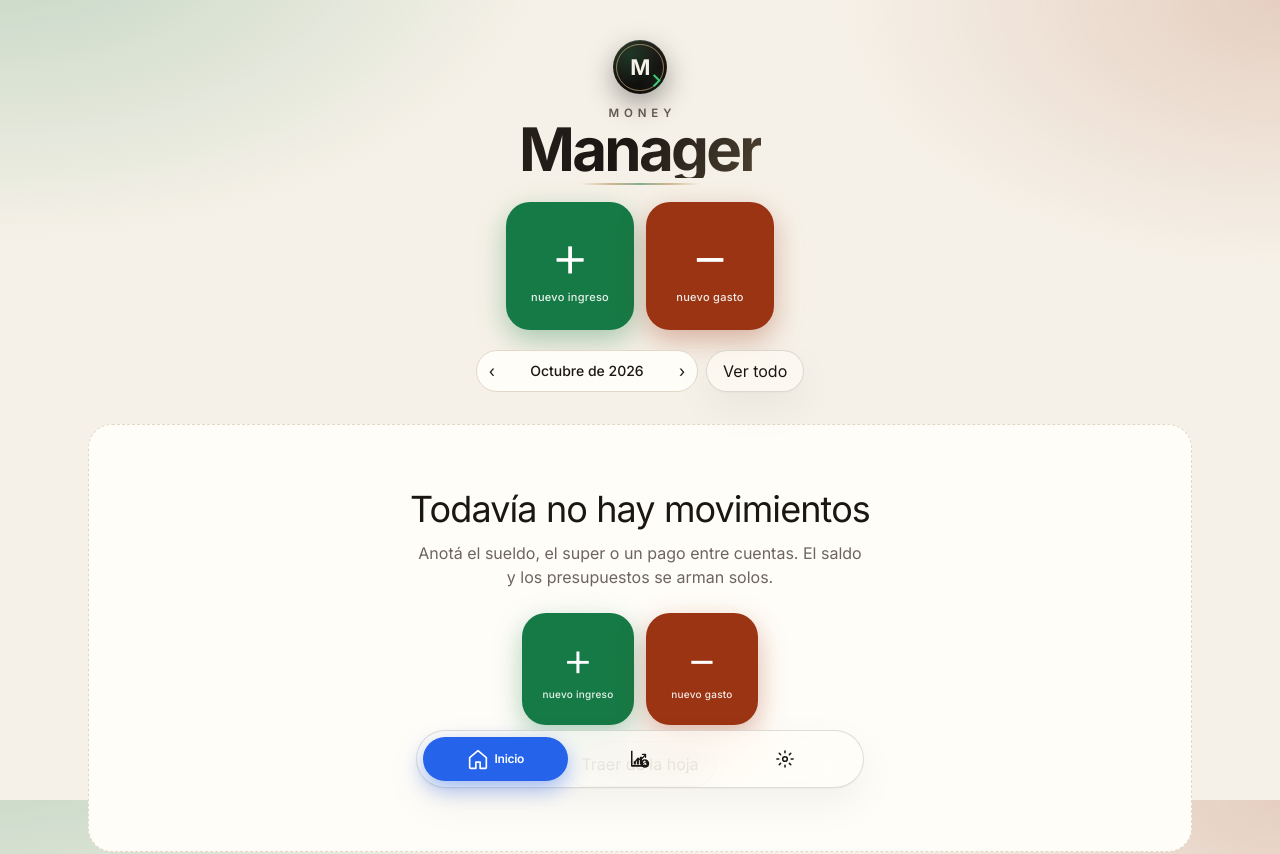
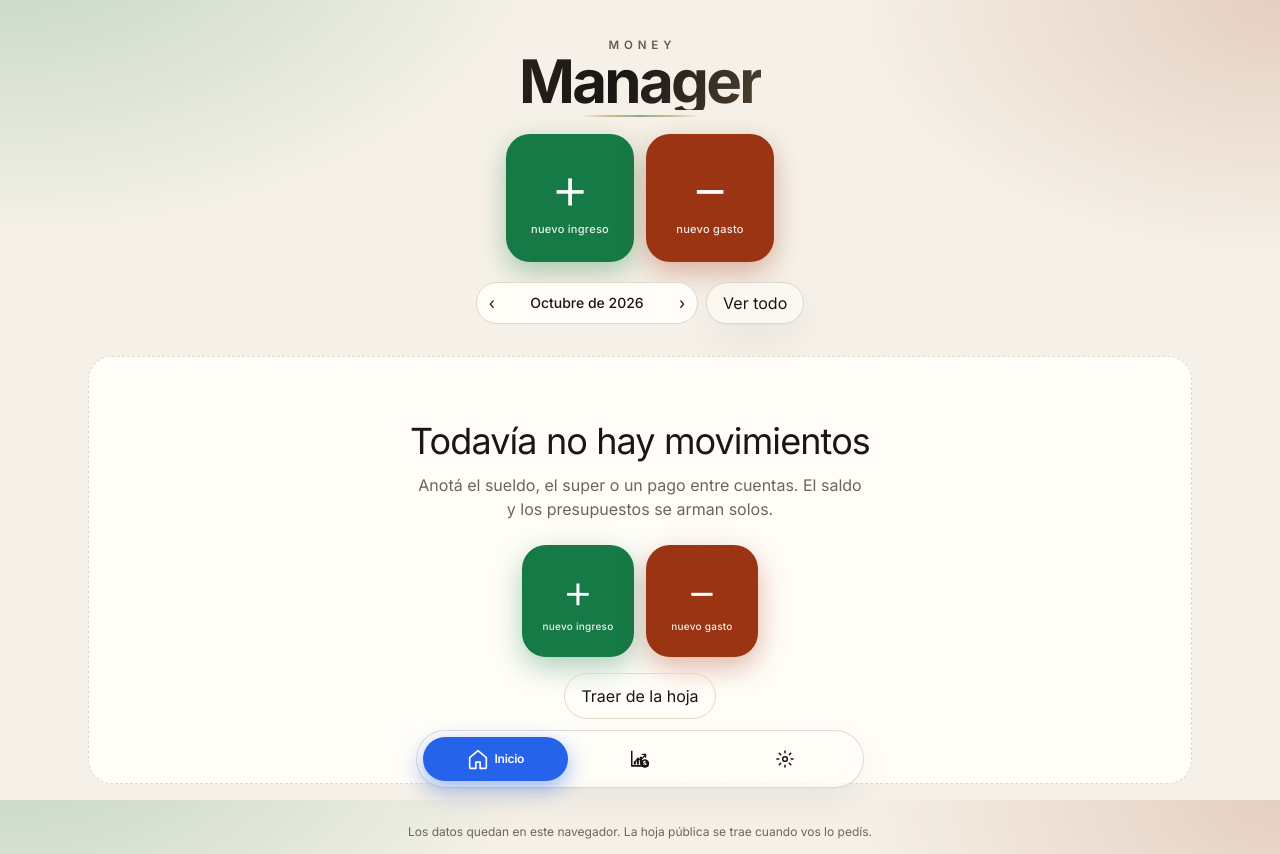
Before and after one commit to feliruiz80-debug/Gastos-app, a Next.js app: page / in a window 1280 px wide. Shown: the top 854 px of the page. Built offline with nearby package versions, Linux system fonts and the light colour scheme.

Commit message:
Saca el logo del encabezado y deja solo el título.
Money Manager queda centrado sin la marca circular.

Co-authored-by: feliruiz80-debug <feliruiz80-debug@users.noreply.github.com>

```diff
--- a/src/app/globals.css
+++ b/src/app/globals.css
@@ -135,65 +135,12 @@ textarea {
   transition: height 700ms cubic-bezier(0.22, 1.2, 0.36, 1);
 }
 
-.brand-lockup {
-  display: flex;
-  flex-direction: column;
-  align-items: center;
-  gap: 0.85rem;
-  text-align: center;
-}
-
-.brand-mark {
-  position: relative;
-  display: grid;
-  place-items: center;
-  width: 3.4rem;
-  height: 3.4rem;
-  border-radius: 999px;
-  background:
-    radial-gradient(circle at 32% 28%, color-mix(in srgb, var(--income) 28%, transparent), transparent 55%),
-    linear-gradient(160deg, #2a241f, #12100e 70%);
-  box-shadow:
-    0 10px 28px rgba(0, 0, 0, 0.35),
-    inset 0 1px 0 rgba(255, 255, 255, 0.12);
-}
-
-.brand-mark-ring {
-  position: absolute;
-  inset: 0.22rem;
-  border-radius: inherit;
-  border: 1.5px solid color-mix(in srgb, #c4a574 80%, transparent);
-  opacity: 0.9;
-}
-
-.brand-mark-letter {
-  position: relative;
-  z-index: 1;
-  font-family: var(--font-display);
-  font-size: 1.35rem;
-  font-weight: 700;
-  letter-spacing: -0.04em;
-  color: #f6f1e8;
-  text-shadow: 0 1px 0 rgba(0, 0, 0, 0.35);
-}
-
-.brand-mark-arrow {
-  position: absolute;
-  right: 0.55rem;
-  bottom: 0.62rem;
-  width: 0.55rem;
-  height: 0.55rem;
-  border-right: 2px solid #3ecf7a;
-  border-top: 2px solid #3ecf7a;
-  transform: rotate(45deg);
-  filter: drop-shadow(0 0 6px rgba(62, 207, 122, 0.55));
-}
-
 .brand-title {
   display: flex;
   flex-direction: column;
   align-items: center;
   gap: 0.1rem;
+  text-align: center;
   line-height: 0.95;
 }
 
--- a/src/components/dashboard.tsx
+++ b/src/components/dashboard.tsx
@@ -108,17 +108,10 @@ export function Dashboard(props: DashboardProps) {
     <div className="mx-auto min-h-screen max-w-6xl px-4 py-6 pb-32 sm:px-6 sm:pt-10 sm:pb-32">
       <header className="space-y-5">
         <div className="flex flex-col items-center gap-6">
-          <div className="brand-lockup">
-            <div className="brand-mark" aria-hidden="true">
-              <span className="brand-mark-ring" />
-              <span className="brand-mark-letter">M</span>
-              <span className="brand-mark-arrow" />
-            </div>
-            <h1 className="brand-title">
-              <span className="brand-kicker">Money</span>
-              <span className="brand-name">Manager</span>
-            </h1>
-          </div>
+          <h1 className="brand-title">
+            <span className="brand-kicker">Money</span>
+            <span className="brand-name">Manager</span>
+          </h1>
           <div className="flex items-stretch justify-center gap-3">
             <button
               type="button"
```
